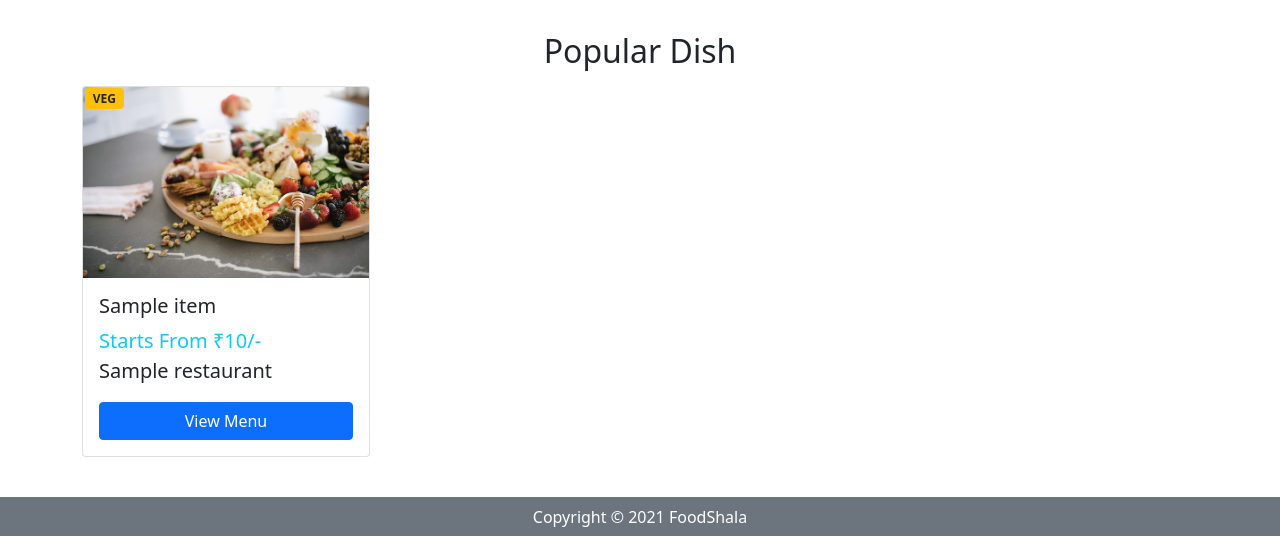
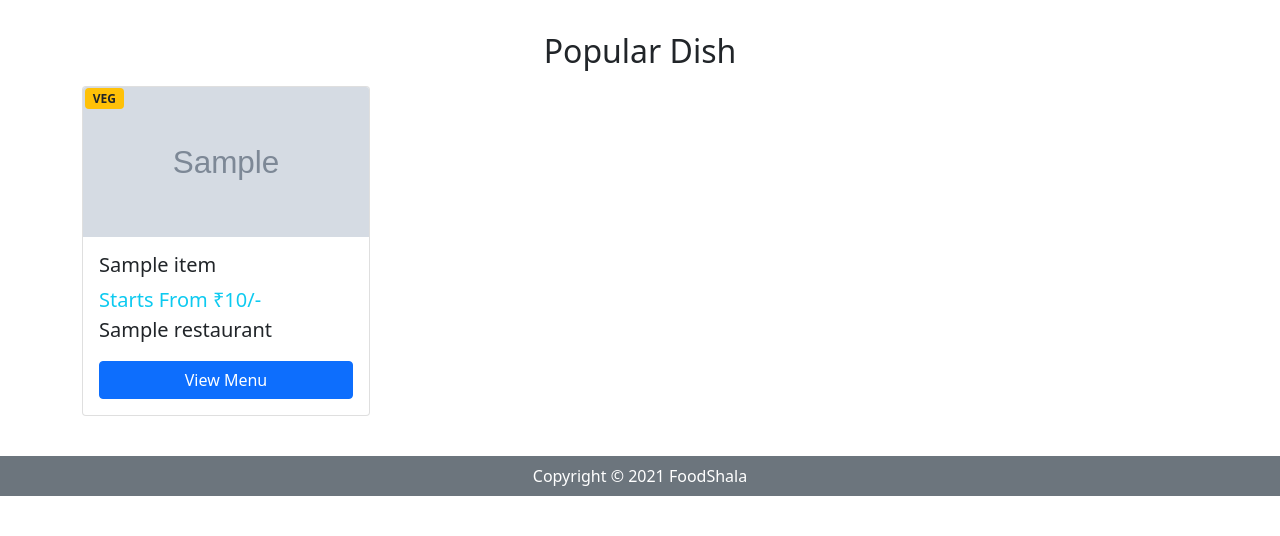
Before and after one commit to shiva0354/foodhsala, a PHP site: page /foodshala/dishes.php in a window 1280 px wide. Shown: the part 56-592 px from the top of the page. Run offline with PHP 8.4, Linux system fonts and the light colour scheme; tables that the repository leaves empty hold one stand-in row (values such as "Sample post"); grey boxes marked "Sample" are stand-in pictures; some libraries are stand-ins or nearby versions.

Commit message:
bug fixed

```diff
--- a/assets/css/style.css
+++ b/assets/css/style.css
@@ -102,7 +102,13 @@
 #owl-restaurant .item img {
     display: block;
     width: 100%;
-    height: auto;
+    height: 150px;
+}
+
+.dish-img {
+    display: block;
+    width: 100%;
+    height: 150px;
 }
 
 /* Login Page */
--- a/dishes.php
+++ b/dishes.php
@@ -24,13 +24,14 @@ include './Templates/message.php';
                 $item_price = $item['price'];
                 $item_name = $item['name'];
                 $item_type = $item['type'];
+                $item_image = $item['image'];
                 $item_restaurant = $item['restaurant_id'];
                 $item_restaurant_name = $item['restaurant_name'];
             ?>
                 <div class="col-md-3 col-sm-12 mb-3">
                     <div class="card" style="width: 18rem;">
                         <span class="badge bg-warning text-dark dish-type"><?= $item_type ?></span>
-                        <img src="./assets/images/carousel/carousel-1.jpg" class="card-img-top" alt="...">
+                        <img src="./assets/images/<?= $item_image ?>" class="card-img-top dish-img" alt="...">
                         <div class="card-body">
                             <h5 class="card-title"><?= $item_name ?></h5>
                             <span class="fs-5 text-info">Starts From ₹<?= $item_price ?>/-</span>
--- a/index.php
+++ b/index.php
@@ -39,6 +39,7 @@ include './Templates/message.php';
                 $item_name = $item['name'];
                 $item_price = $item['price'];
                 $item_name = $item['name'];
+                $item_image = $item['image'];
                 $item_type = $item['type'];
                 $item_restaurant = $item['restaurant_id'];
                 $item_restaurant_name = $item['restaurant_name'];
@@ -46,7 +47,7 @@ include './Templates/message.php';
                 <div class="item">
                     <div class="card" style="width: 18rem;">
                         <span class="badge bg-warning text-dark dish-type"><?= $item_type ?></span>
-                        <img src="./assets/images/carousel/carousel-1.jpg" class="card-img-top" alt="...">
+                        <img src="./assets/images/<?= $item_image ?>" class="card-img-top" alt="...">
                         <div class="card-body">
                             <h5 class="card-title"><?= $item_name ?></h5>
                             <span class="fs-5 text-info">Starts From ₹<?= $item_price ?>/-</span>
```
